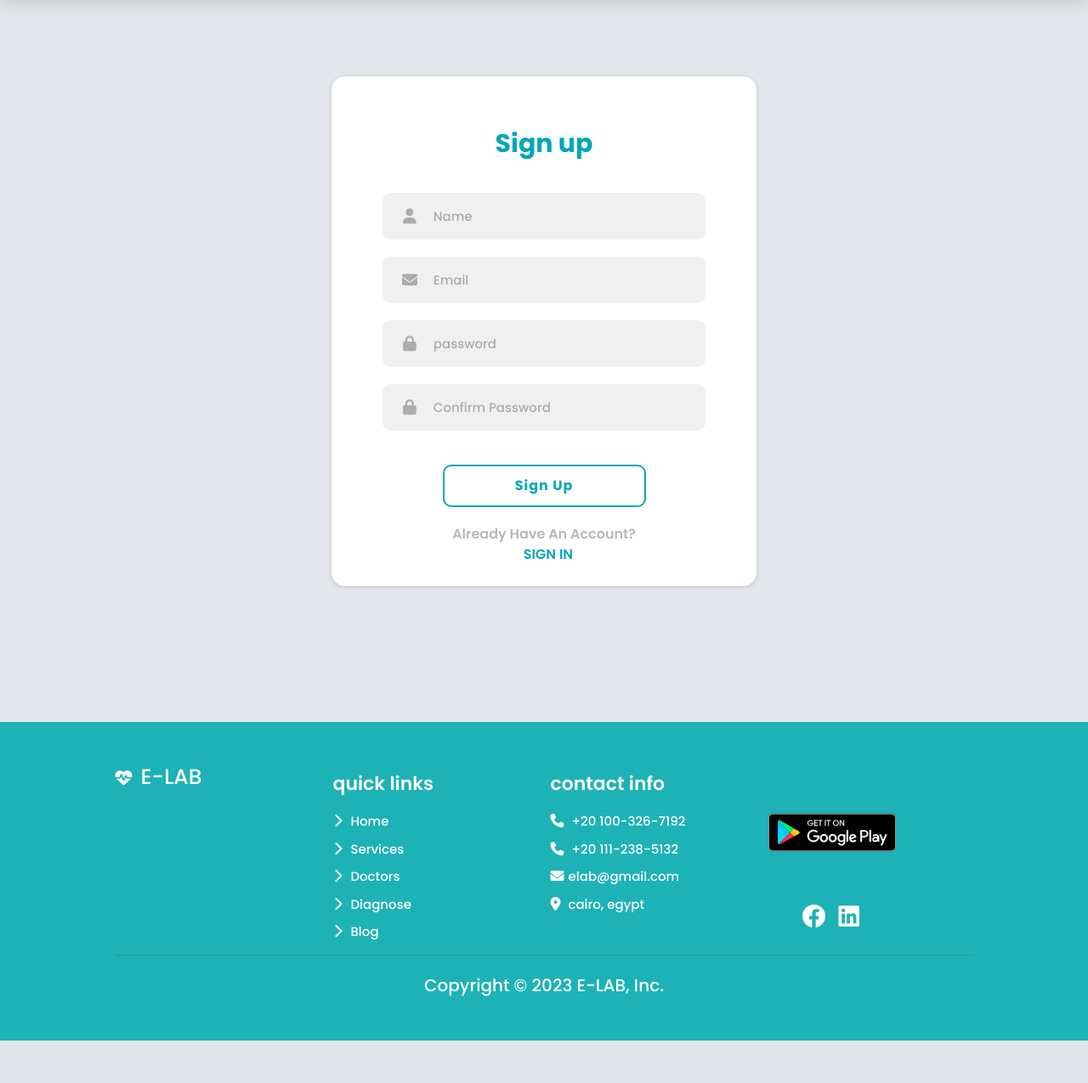
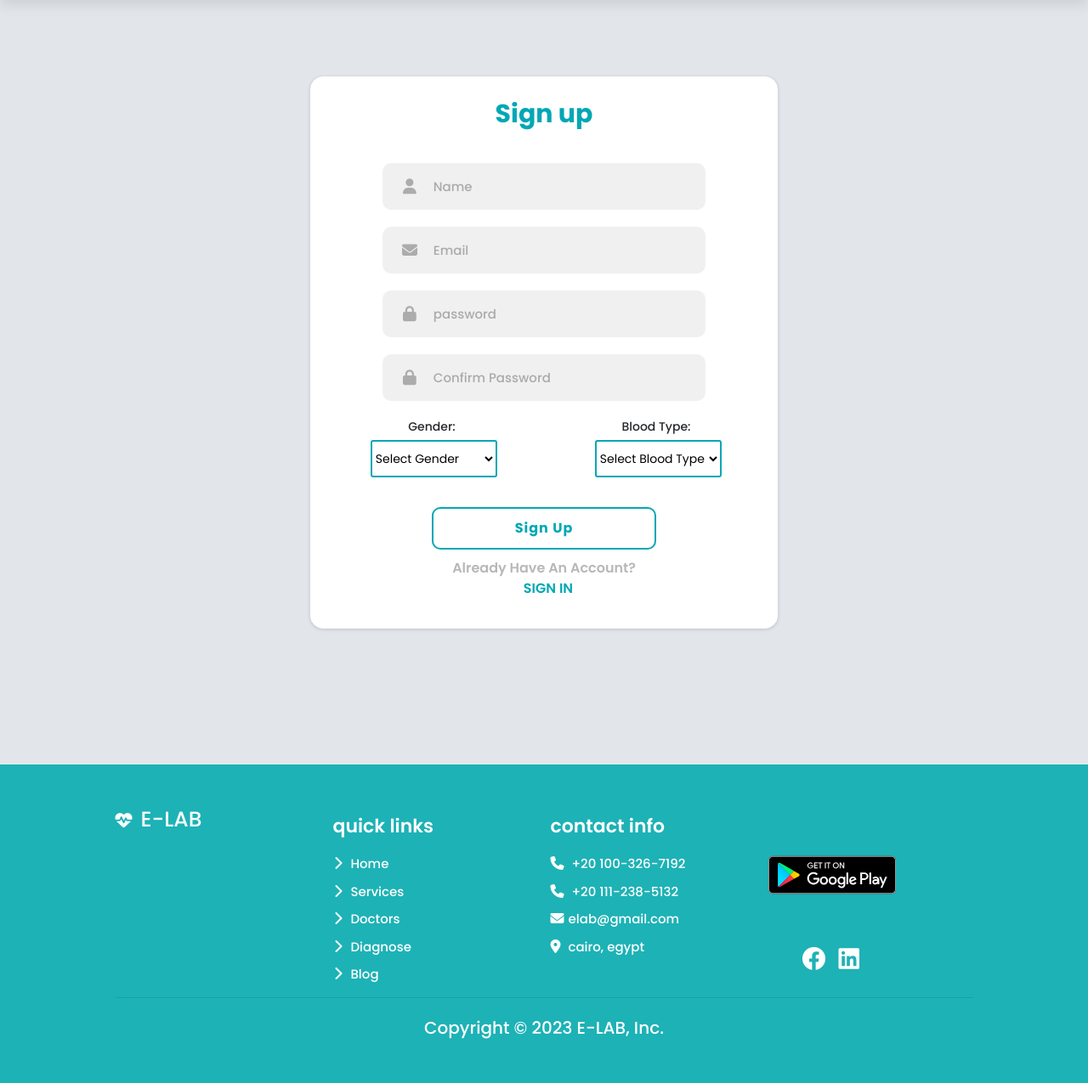
Before and after one commit to AliEissa74/E-lab-flask-App, a Flask app: page /signup in a window 1280 px wide. Shown: the part 70-1345 px from the top of the page at 85% size. Before the commit the page ends 1295 px from the top, so only its background shows below. Run offline with Flask 3, Linux system fonts and the light colour scheme; some libraries are stand-ins or nearby versions.

Commit message:
version 2

```diff
--- a/app.py
+++ b/app.py
@@ -33,6 +33,8 @@ class User(db.Model,UserMixin):
     username=db.Column(db.String(30),nullable=False)
     email = db.Column(db.String(120), nullable=False, unique=True)
     password=db.Column(db.String(30),nullable=False)
+    gender =db.Column(db.String(10),nullable=False)
+    blood_type =db.Column(db.String(5),nullable=False)
 
 
 with app.app_context():
@@ -57,8 +59,8 @@ def home():
     username = None
     if current_user.is_authenticated:
         user = User.query.filter_by(username=current_user.username).first()
-        username = user.username if user else None
-    return render_template("index.html" ,user=current_user ,username=username)
+        # username = user.username if user else None
+    return render_template("index.html" ,user=current_user)
 
 #===================================brain tumor===========================
 @app.route("/brain-tumor")
@@ -136,6 +138,8 @@ def signup():
         email = request.form['email']
         password = request.form['password1']
         confirm_password = request.form['password2']
+        gender = request.form['gender']
+        blood_type = request.form['blood_type']
 
         # check if username already exists in the database
         # existing_user = User.query.filter_by(username=username).first()
@@ -169,7 +173,7 @@ def signup():
 
         # create new user
         hashed_password = bcrypt.generate_password_hash(password).decode('utf-8')
-        new_user = User(username=username, email=email, password=hashed_password)
+        new_user = User(username=username, email=email, password=hashed_password ,gender=gender, blood_type=blood_type)
         db.session.add(new_user)
         db.session.commit()
 
@@ -192,7 +196,9 @@ def profile():
     user = User.query.filter_by(username=current_user.username).first()
     username = user.username if user else None
     email = user.email if user else None
-    return render_template("profile.html" ,username=username ,email=email)
+    gender = user.gender if user else None
+    blood_type = user.blood_type if user else None
+    return render_template("profile.html" ,username=username ,email=email,gender=gender , blood_type=blood_type)
 
 
 if __name__ == "__main__":
--- a/static/css/profile.css
+++ b/static/css/profile.css
@@ -24,7 +24,7 @@ body{
 
 form{
   width: 40%;
-  height: 300px;
+  height: 350px;
   margin: 16rem auto;
   border: 1px solid #fff;
   border-radius: 15px;
--- a/static/css/sign.css
+++ b/static/css/sign.css
@@ -23,7 +23,7 @@ body{
 
 form{
   width: 450px;
-  height: 500px;
+  height: 450px;
   margin: 16rem auto;
   border: 1px solid #fff;
   border-radius: 15px;
@@ -34,7 +34,7 @@ form{
 }
 h1{
   margin-bottom: 40px;
-  margin-top: 50px;
+  margin-top: 15px;
   text-align: center;
   font-size: 30px;
   font-weight: 700;
@@ -104,7 +104,7 @@ h1{
   border: 2px solid var(--green);
   color: var(--green);
   border-radius: 10px;
-  margin: 20px 0;
+  margin: 25px 0 10px 0;
   cursor: pointer;
 }
 .btn:hover{
@@ -133,10 +133,34 @@ p a:hover{
 
 /* =============================sign up============================== */
 .signup{
-  width: 500px;
-  height: 600px;
+  width: 550px;
+  height: 650px;
   /* margin: 13rem auto; */
 }
+.signup .row{
+  margin: 10px auto;
+  text-align: center;
+}
+
+.signup .form-group label{
+  font-size: 14px;
+  font-weight: 500;
+  margin-bottom:5px;
+  display: block;
+  color: var(--black);
+}
+
+
+/* .signup .gender{
+margin: 10px auto;
+}
+.gender .form-check{
+  margin: 0 15px;
+}
+
+.gender input,.form-check-label{
+  font-size: 14px;
+} */
 
 .alert {
   position: fixed;
@@ -147,6 +171,23 @@ p a:hover{
   width: 35%;
   font-size: 16px;
   text-align: center;
+}
+.signup select {
+  font-size: 14px;
+  /* margin-top: 1.5rem; */
+  margin-left: .5rem;
+  padding: .9rem 0;
+  border-radius: .3rem ;
+  border: 1px solid #ccc;
+  background:#fff;
+  width: 60%;
+  border: var(--border);
+}
+.field{
+  display: flex;
+  justify-content: space-between;
+  align-items: center;
+  margin: 20px 0;
 }
 
 /* media queries */
@@ -168,10 +209,14 @@ p a:hover{
 
 @media screen and (max-width: 600px) {
   form {
-    width: 300px;
+    width: 330px;
   }
   .signup{
     width: 350px;
+    height: 700px;
+  }
+  .signup .form-group{
+    margin-top: 10px;
   }
   .alert {
     position: fixed;
@@ -182,6 +227,13 @@ p a:hover{
     width: 70%;
     font-size: 16px;
     text-align: center;
+  }
+  .signup .form-group label{
+    font-size: 14px;
+    font-weight: 500;
+    margin-bottom: 10px;
+    display: inline;
+    color: var(--black);
   }
 }
 
--- a/static/css/style.css
+++ b/static/css/style.css
@@ -167,9 +167,9 @@ margin: 0 26rem;     /*for navbar titles align*/
   color: var(--green);
   margin-bottom: .2rem;
   max-width: 140px;
-  white-space: nowrap;
+  /* white-space: nowrap;
   overflow: hidden;
-  text-overflow: ellipsis;
+  text-overflow: ellipsis; */
 }
 .navbar .log-btn:hover {
   opacity: .7;
--- a/templates/header.html
+++ b/templates/header.html
@@ -29,7 +29,7 @@
               </li>
             </ul>
             <ul class="pt-3" data-aos="fade-down">
-                <a  href="{{url_for('profile')}}"><button class="log-btn">{{ username }}</button></a>
+                <a  href="{{url_for('profile')}}"><button class="log-btn">Profile</button></a>
                 <a  href="{{url_for('logout')}}" class="reg-btn text-light">Logout</a>
             </ul>
             {% else %}
--- a/templates/signup.html
+++ b/templates/signup.html
@@ -57,6 +57,41 @@
         <i class="fas fa-lock"></i>
       <input type="password" name="password2" id="password2" class="inputs" placeholder="Confirm Password" required>
       </div>
+    <div class="row">
+        <div class="form-group col-md-6 gender">
+          <label for="gender">Gender: </label>
+          <select id="gender" name="gender" required>
+            <option value="" disabled selected>Select Gender</option>
+            <option value="Male" >Male</option>
+            <option value="Female">Female</option>
+          </select>
+          <!-- <div class="radio-box">
+            <div class="form-check form-check-inline">
+                <input class="form-check-input" type="radio" name="gender" id="gender-male" value="Male" required>
+                <label class="form-check-label" for="gender-male">Male</label>
+            </div>
+            <div class="form-check form-check-inline">
+              <input class="form-check-input" type="radio" name="gender" id="gender-female" value="Female" required>
+              <label class="form-check-label" for="gender-female">Female</label>
+            </div>
+          </div> -->
+        </div>
+
+        <div class="form-group col-md-6 blood">
+          <label for="blood_type">Blood Type: </label>
+          <select id="blood_type" name="blood_type" required>
+            <option value="" disabled selected>Select Blood Type</option>
+            <option value="A+" >A+</option>
+            <option value="A-">A-</option>
+            <option value="B+">B+</option>
+            <option value="B-">B-</option>
+            <option value="AB+">AB+</option>
+            <option value="AB-">AB-</option>
+            <option value="O+">O+</option>
+            <option value="O-">O-</option>
+          </select>
+        </div>
+    </div>
 
       <div class="submit">
       <button type="submit" class="btn">Sign Up </button>
```
Also changed, not shown: templates/profile.html (+10 -0 lines).
